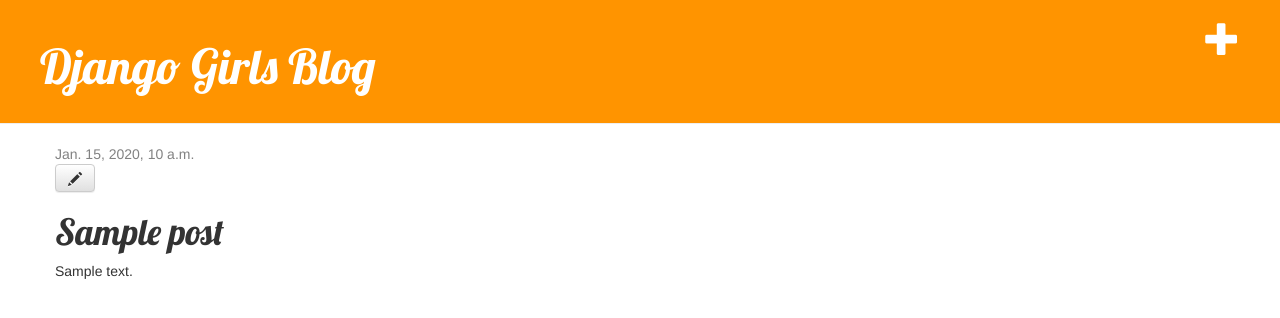
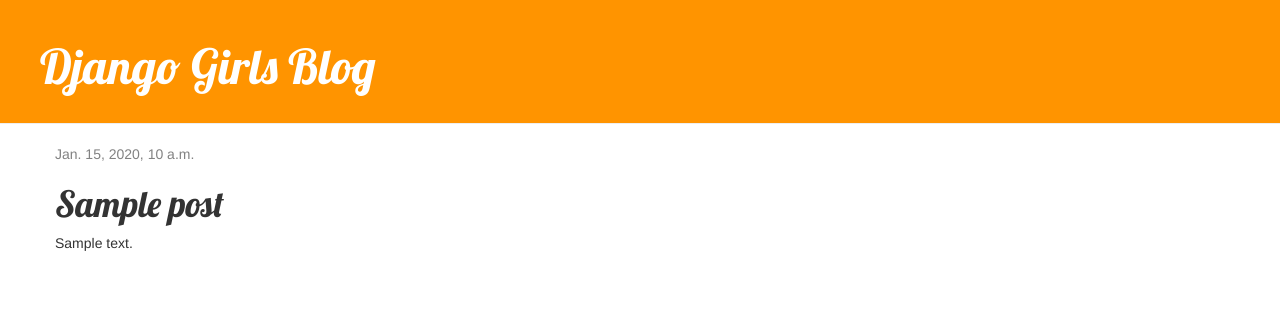
Before and after one commit to steven-ferrer/my-first-blog, a Django app: page /post/1/ in a window 1280 px wide. Shown: the top 318 px of the page. Run offline with Django 3.2, Linux system fonts and the light colour scheme; tables that the repository leaves empty hold one stand-in row (values such as "Sample post"); some libraries are stand-ins or nearby versions.

Commit message:
Added security features so that site so that only authenticated users can edit a post.

```diff
--- a/blog/templates/blog/base.html
+++ b/blog/templates/blog/base.html
@@ -9,9 +9,11 @@
 </head>
 <body>
     <div class="page-header">
-        <a href="{% url 'post_new' %}" class="top-menu">
-            <span class="glyphicon glyphicon-plus"></span>
-        </a>
+        {% if user.is_authenticated %}
+            <a href="{% url 'post_new' %}" class="top-menu">
+                <span class="glyphicon glyphicon-plus"></span>
+            </a>
+        {% endif %}
         <h1><a href="/">Django Girls Blog</a></h1>
     </div>
     <div class="content container">
--- a/blog/templates/blog/post_detail.html
+++ b/blog/templates/blog/post_detail.html
@@ -7,9 +7,11 @@
                 {{ post.published_date }}
             </div>
         {% endif %}
-        <a class="btn btn-default" href="{% url 'post_edit' pk=post.pk %}">
-            <span class="glyphicon glyphicon-pencil"></span>
-        </a>
+        {% if user.is_authenticated %}
+            <a class="btn btn-default" href="{% url 'post_edit' pk=post.pk %}">
+                <span class="glyphicon glyphicon-pencil"></span>
+            </a>
+        {% endif %}
         <h1>{{ post.title }}</h1>
         <p>{{ post.text|linebreaksbr }}</p>
     </div>
```
